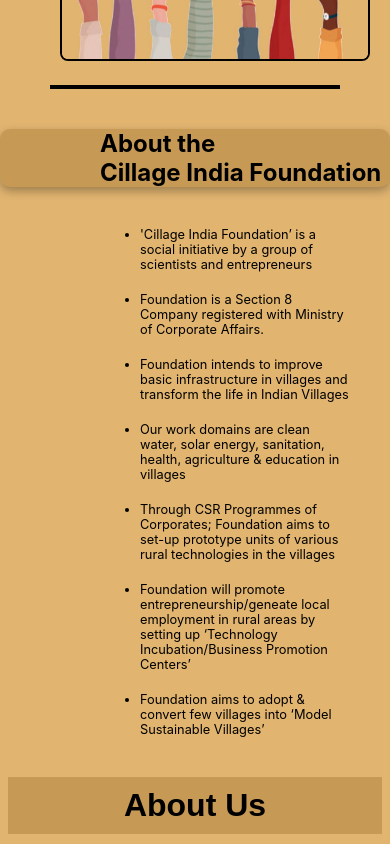
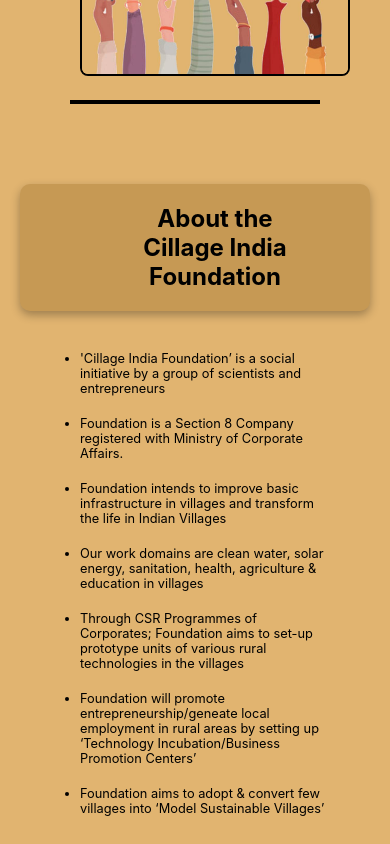
Before and after one commit to iqbalshaid/client_works, a React (Create React App) app: page / in a window 390 px wide. Shown: the part 4680-5524 px from the top of the page. Built offline with nearby package versions, Linux system fonts and the light colour scheme.

Commit message:
Update About.css

```diff
--- a/src/components/About.css
+++ b/src/components/About.css
@@ -1,80 +1,102 @@
+.container1 {
+    justify-content: flex-start;
+    padding: 20px;
+}
 
-.container1{
-    justify-content: flex-start;
-}
+/* Main text container styling */
 .text-container1 {
-    width: 100%;
-    /* Adjust this value based on the max-width of your content */
-    background-color: rgb(198, 153, 84); /* Semi-transparent background */
-
+    width: 100%; /* Limit width on large screens */
+    background-color: rgb(198, 153, 84);
     border-radius: 10px;
     margin-top: 40px;
-    box-shadow: 0px 4px 10px rgba(0, 0, 0, 0.3); /* Add shadow for better contrast */
-    text-align: left;
+    box-shadow: 0px 4px 10px rgba(0, 0, 0, 0.3);
+    text-align: center;
     opacity: 0;
     transform: translateY(-50px);
     animation: slideUp 0.5s forwards;
-    animation-delay: 0.6s; /* Slight delay before animation starts */
+    animation-delay: 0.6s;
+    padding: 20px;
 }
-.text-container1 h1{
 
+/* Heading styling */
+.text-container1 h1 {
     font-size: 3.5rem;
-
     margin-left: 100px;
     transform: translateY(50px);
     opacity: 0;
     animation: slideUps 0.5s forwards;
-    animation-delay: 1.5s; /* Delay after the container animation */
+    animation-delay: 1.5s;
 }
-@keyframes slideUp {
-    to {
-        opacity: 1;
-        transform: translateY(0);
-    }
-}
-@keyframes slideUps {
-    to {
-        opacity: 1;
-        transform: translateY(0);
-    }
-}
-/* Keyframes for fade-in */
 
-.about-ul{
+/* List styling */
+.about-ul {
     display: flex;
     flex-direction: column;
     gap: 20px;
-    text-decoration: dotted;
     padding: 40px;
 }
-.about-ul-li{
+
+.about-ul-li {
     margin-left: 100px;
-    font-size: 1.8rem;
+    font-size: 0.8rem;
     font-weight: 400;
     color: black;
 }
+
+/* Small screens */
 @media (max-width: 768px) {
-    .text-container1 h1{
+    .text-container1 h1 {
+        font-size: 2.5rem;
+        margin-left: 40px;
+    }
+    .about-ul-li {
+        font-size: 1.2rem;
+        margin-left: 20px;
+    }
+}
 
-        font-size: 2.5rem;
+/* Extra small screens */
+@media (max-width: 480px) {
+    .text-container1 h1 {
+        font-size: 1.5rem;
+    }
+    .about-ul-li {
+        font-size: 0.8rem;
+    }
+}
 
+/* Large screens (1440px and up) */
+@media (min-width: 1440px) {
+    .text-container1 h1 {
+        font-size: 2.5rem; /* Reduced size for larger screens */
+        margin-left: 80px;
     }
-    .about-ul-li{
+    .about-ul-li {
+        font-size: 1.4rem;
+        margin-left: 80px;
+    }
+}
 
+/* Ultra-large screens (1920px and up) */
+@media (min-width: 1920px) {
+    .text-container1 h1 {
+        font-size: 2rem; /* Further reduced size for ultra-large screens */
+        margin-left: 60px;
+    }
+    .about-ul-li {
         font-size: 1.2rem;
+        margin-left: 60px;
+    }
+}
 
+/* Extra-wide screens (2560px and up) */
+@media (min-width: 2560px) {
+    .text-container1 h1 {
+        font-size: 1.8rem;
+        margin-left: 40px;
     }
-  }
-
-  @media (max-width: 480px) {
-    .text-container1 h1{
-
-        font-size: 1.5rem;
-
+    .about-ul-li {
+        font-size: 1rem;
+        margin-left: 40px;
     }
-    .about-ul-li{
-
-        font-size: 0.8rem;
-
-    }
-  }
+}
```
